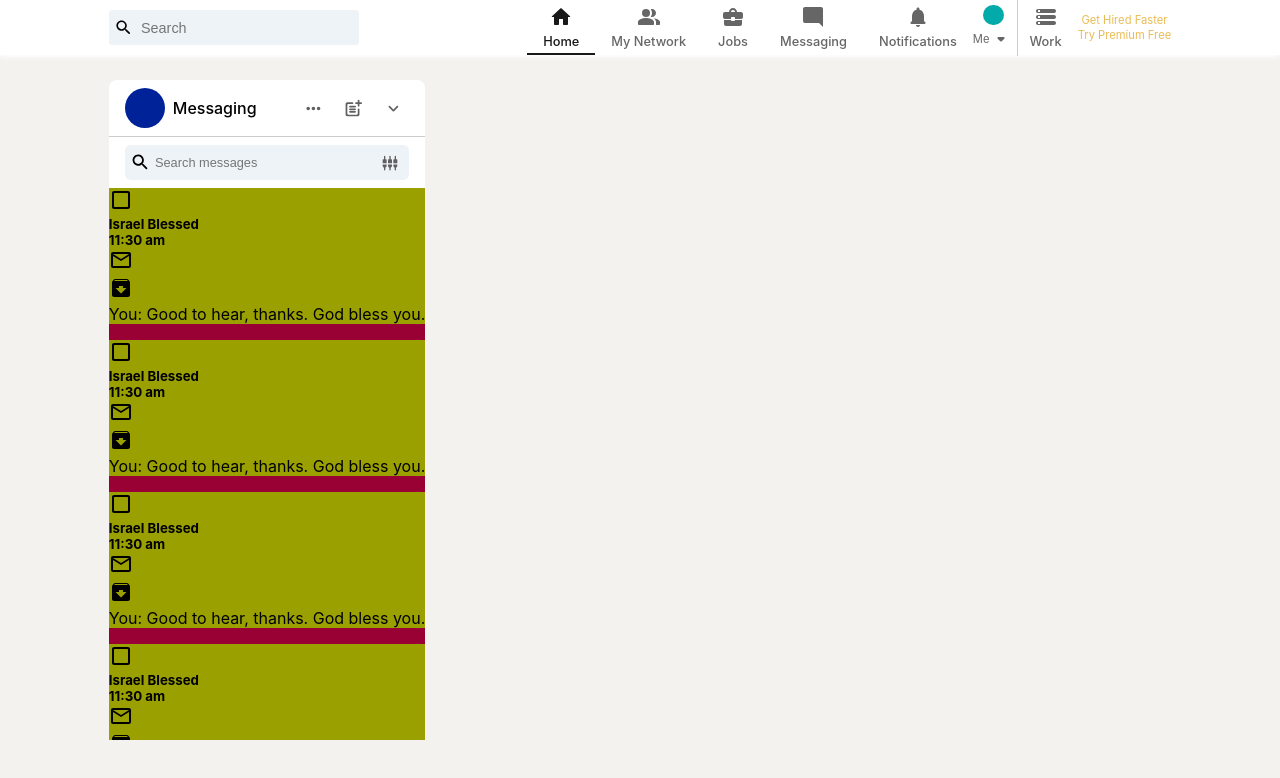
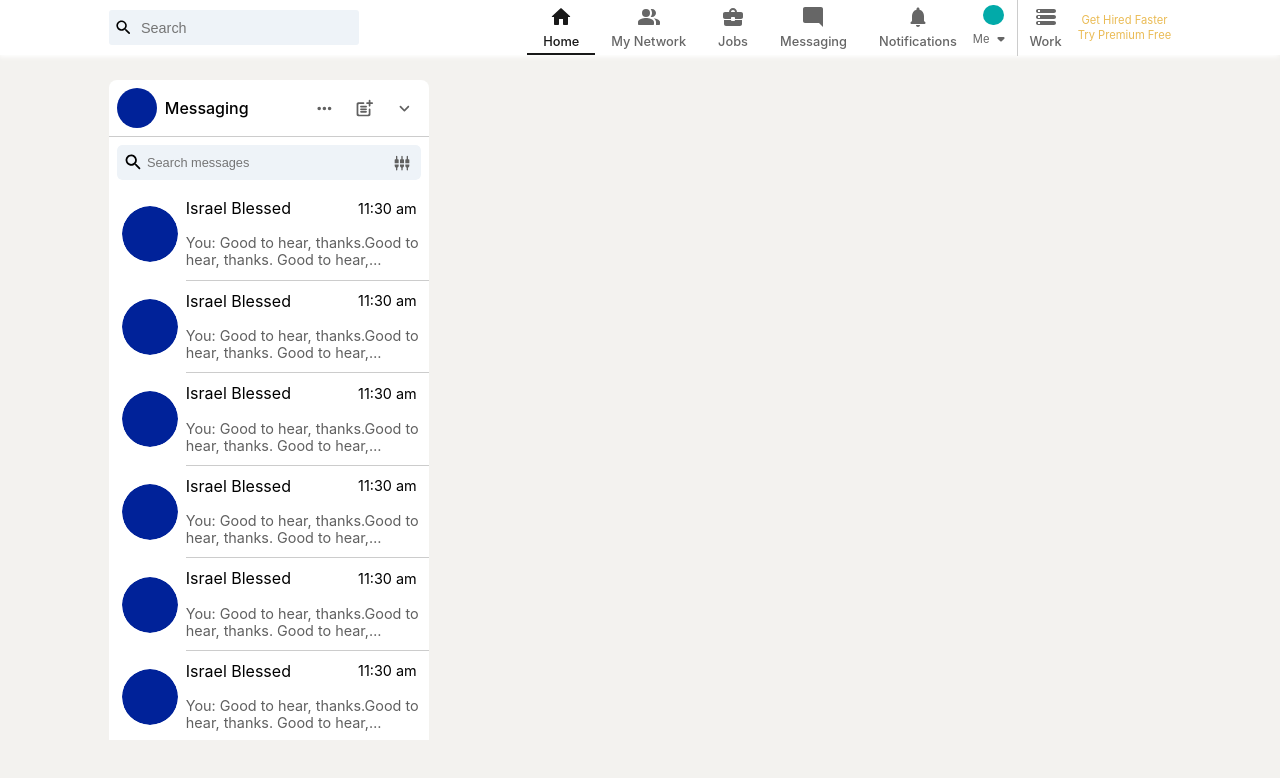
Before and after one commit to SamuelPhases/linkedinclone, a React (Create React App) app: page / in a window 1280 px wide. Shown: the top 778 px of the page. Built offline with nearby package versions, Linux system fonts and the light colour scheme.

Commit message:
finish dmSnippet

```diff
--- a/src/components/DmSnippet.css
+++ b/src/components/DmSnippet.css
@@ -1,9 +1,188 @@
 .dmSnippet {
-    background-color: #0dd;
+    /* background-color: #fff; */
+    cursor: pointer;
+    transition: all 0.2s ease;
+    padding-left: 0.5em;
+    border: none;
+    /* background-color: transparent; */
+    /* border-bottom: 1px solid #ccc; */
+    border-left: 5px solid transparent;
 }
 
-.dmSnippet-container {
-    background-color: #9aa000;
+.dmSnippet:last-child .dmSnippet-content  {
+    /* background-color: #029187; */
+    border: none;
 }
 
-/* M */
+
+.dmSnippet-container {
+    /* padding: 0em 0.5em; */
+    /* background-color: #9aa000; */
+    display: flex;
+    align-items: center;
+    gap: 0.5em;
+}
+
+.dmSnippet-dp {
+    /* background-color: #927eee; */
+    height: 3.5rem;
+    width: 3.5rem;
+    border-radius: 50%;
+    position: relative;
+    display: flex;
+    align-items: center;
+    justify-content: center;
+    overflow: hidden;
+    transition: all 0.2s ease;
+    cursor: pointer;
+}
+
+.dmSnippet:hover {
+    background-color: #ebebeb;
+}
+
+.dmSnippet:hover,
+.dmSnippet:active,
+.dmSnippet:focus {
+    background-color: #eef3f8;
+    border-left-color: #057642;
+}
+
+.dmSnippet-dp:hover .dmSnippet-dpImg {
+    opacity: 0;
+}
+
+
+.dmSnippet-dp:hover .dmSnippet-dpIcon {
+    opacity: 1;
+}
+
+.dmSnippet-dpImg {
+    border-radius: 50%;
+    position: absolute;
+    inset: 0;
+    background-color: #029;
+    transition: all 0.2s ease;
+}
+
+.dmSnippet-dpIcon {
+    cursor: pointer;
+    position: absolute;
+    inset: 0;
+    opacity: 0;
+    transition: all 0.2s ease;
+    display: flex;
+    align-items: center;
+    justify-content: center;
+    background-color: #fff;
+}
+
+.dmSnippet-dpIcon .MuiSvgIcon-root:hover {
+    color: #ccc;
+}
+
+.dmSnippet-dpIcon .MuiSvgIcon-root {
+    transition: all 0.2s ease;
+    font-size: 2rem;
+    cursor: pointer;
+    color: #606060;
+}
+
+
+
+.dmSnippet-dpIcon  input {
+    font-size: 2rem;
+    /* opacity: 0; */
+    background-color: #028;
+    cursor: pointer;
+}
+
+.dmSnippet-content {
+    /* background-color: #92ffff; */
+    border-bottom: 1px solid #ccc;
+    flex: 1;
+    padding-bottom: 0.3em;
+}
+
+.dmSnippet-content__header {
+    /* background-color: #81e000; */
+    display: flex;
+    align-items: center;
+    justify-content: space-between;
+    gap: 0.5em;
+    /* padding: 2em 0em; */
+    position: relative;
+}
+
+.dmSnippet:hover  .dmSnippet-content__header > div {
+    /* display: flex; */
+    visibility: visible;
+    opacity: 1;
+}
+
+.dmSnippet:hover  .dmSnippet-content__header > h5:last-of-type {
+    display: none;
+    opacity: 0;
+}
+
+
+.dmSnippet-content__header  >  div > div:hover {
+    background-color: #ccc;
+}
+
+.dmSnippet-content__header  >  div > div > .MuiSvgIcon-root {
+    /* font-size: 1.2rem; */
+    color: #606060;
+}
+
+
+.dmSnippet-content__header  >  div > div {
+    background-color: transparent;
+    width: 2.5rem;
+    height: 2.5rem;
+    border-radius: 50%;
+    display: flex;
+    align-items: center;
+    justify-content: center;
+    cursor: pointer;
+    transition: all 0.2s ease;
+}
+
+
+.dmSnippet-content__header  >  div {
+    display: flex;
+    padding-right: 0.5em;
+    align-items: center;
+    gap: 0.4em;
+    opacity: 0;
+    /* display: none; */
+    visibility: hidden;
+}
+
+.dmSnippet-content__header h5 {
+    font-weight: 400;
+    font-size: 1rem;
+}
+
+.dmSnippet-content__header h5:last-of-type {
+    font-size: 0.9rem;
+    position: absolute;
+    right: 5%;
+    /* display: none;
+    opacity: 0; */
+}
+
+.dmSnippet-content__body {
+    padding: 0.4em  0em;
+}
+
+.dmSnippet-content__body p {
+    font-size: 0.9rem;
+    color: #606060;
+    /* padding-bottom: 0.5em; */
+    display: -webkit-box;
+    -webkit-line-clamp: 2;
+    -webkit-box-orient: vertical;
+    /* height: fit-content; */
+    overflow: hidden;
+}
--- a/src/components/DmSnippet.js
+++ b/src/components/DmSnippet.js
@@ -20,6 +20,7 @@ function DmSnippet() {
                 <div className='dmSnippet-dpImg'></div>
                 <div className='dmSnippet-dpIcon'>
                     <CheckBoxOutlineBlankRoundedIcon/>
+                    {/* <input type='checkbox'/> */}
                     {/* <CheckBoxRoundedIcon/> */}
                 </div>
             </div>
@@ -37,7 +38,7 @@ function DmSnippet() {
                     </div>
                 </div>
                 <div className='dmSnippet-content__body'>
-                    <p>{!user ? user : 'You'  }: Good to hear, thanks. God bless you.</p>
+                    <p>{!user ? user : 'You'  }: Good to hear, thanks.Good to hear, thanks. Good to hear, thanks.Good to hear, thanks. Good to hear, thanks.Good to hear, thanks. God bless you.</p>
                 </div>
             </div>
         </div>
--- a/src/widget/DmWidget.css
+++ b/src/widget/DmWidget.css
@@ -9,7 +9,7 @@
     display: flex;
     align-items: center;
     justify-content: space-between;
-    padding:  0.5em 1em;
+    padding:  0.5em;
     gap: 1em;
     border-bottom: 1px solid #ccc;
 }
@@ -65,7 +65,7 @@
 
 .dmWidget-search {
     /* background-color: #829eee; */
-    padding: 0.5em 1em;
+    padding: 0.5em;
 }
 
 .dmWidget-searchInput {
@@ -139,10 +139,11 @@
 
 
 .dmWidget-messageList {
-    background-color: #903;
+    background-color: #fff;
     height: 69vh;
     overflow-y: auto;
     display: flex;
     flex-direction: column;
-    gap: 1em;
+    /* gap: 0.5em; */
+    max-width: 320px;
 }
```
